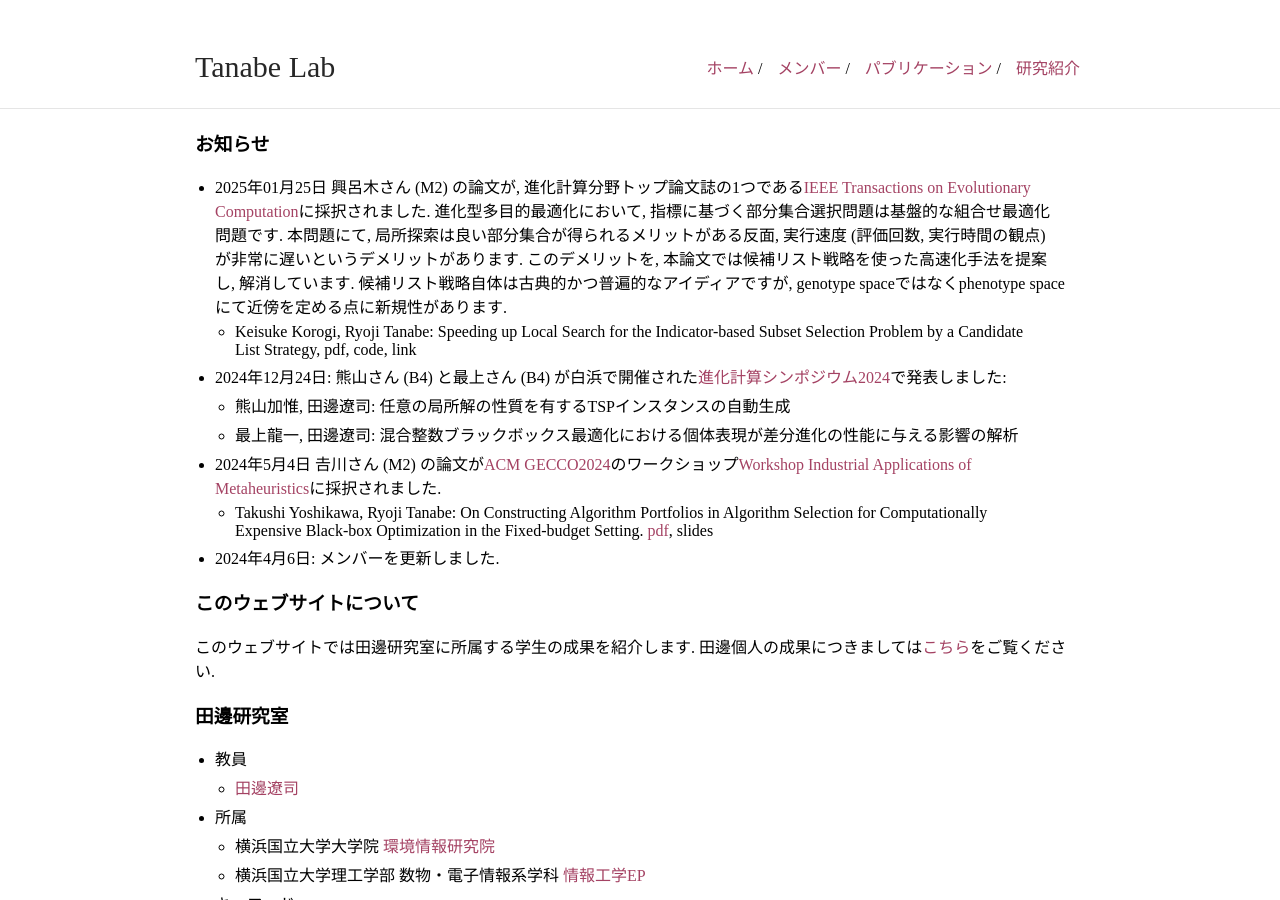
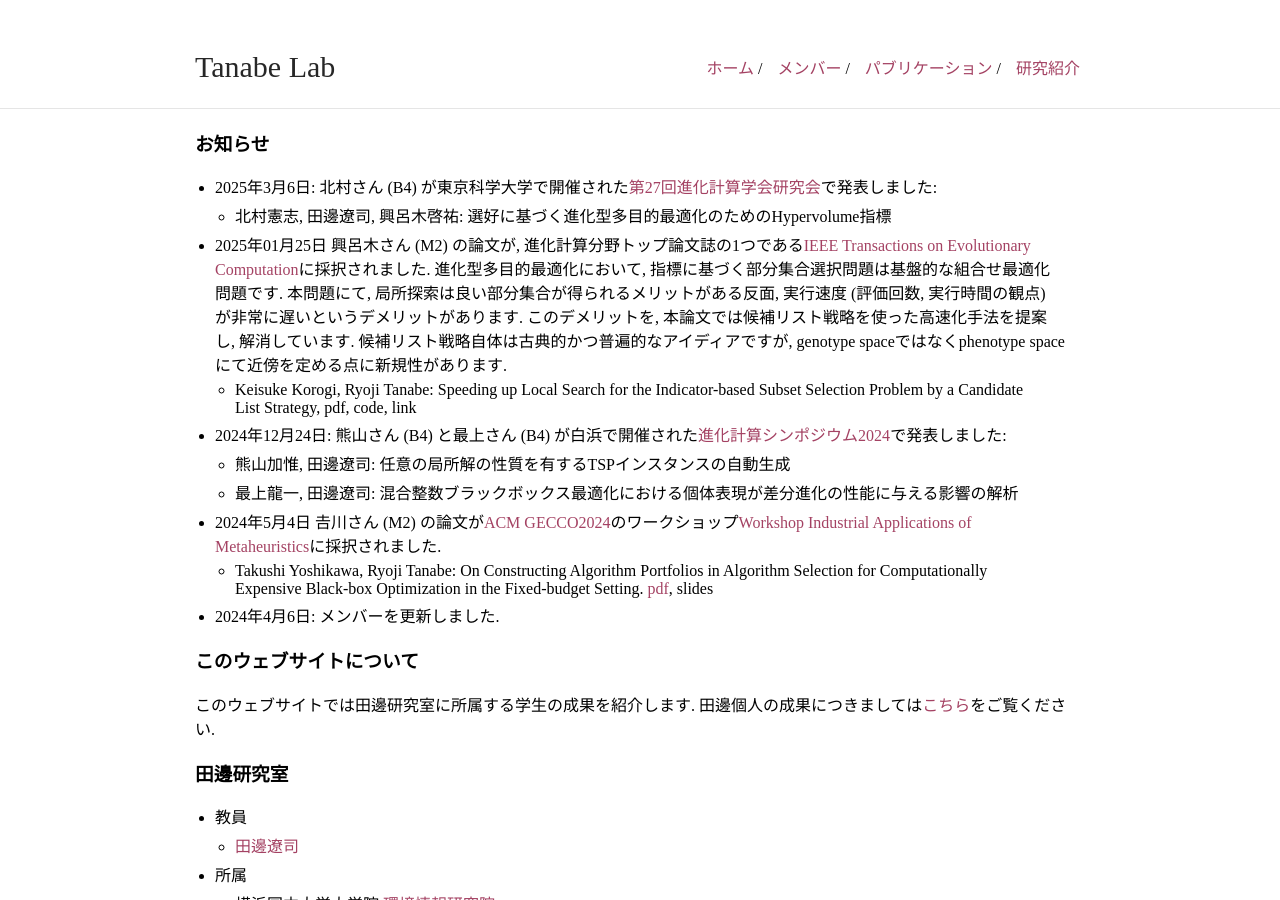
Before and after one commit to aopt-lab/aopt-lab.github.io, a Jekyll site: the page built from index.md, in a window 1280 px wide and 900 px high. Built offline with Jekyll 4.4.1, drawn with Linux system fonts in a browser that asks for light colours.

Commit message:
update news

```diff
--- a/index.md
+++ b/index.md
@@ -5,6 +5,8 @@ title: 田邊研究室
 
 ### お知らせ
 
+* 2025年3月6日: 北村さん (B4) が東京科学大学で開催された[第27回進化計算学会研究会](https://www.jpnsec.org/symposium202501.html)で発表しました:
+    * 北村憲志, 田邊遼司, 興呂木啓祐: 選好に基づく進化型多目的最適化のためのHypervolume指標
 * 2025年01月25日 興呂木さん (M2) の論文が, 進化計算分野トップ論文誌の1つである[IEEE Transactions on Evolutionary Computation](https://ieeexplore.ieee.org/xpl/RecentIssue.jsp?punumber=4235)に採択されました. 進化型多目的最適化において, 指標に基づく部分集合選択問題は基盤的な組合せ最適化問題です. 本問題にて, 局所探索は良い部分集合が得られるメリットがある反面, 実行速度 (評価回数, 実行時間の観点) が非常に遅いというデメリットがあります. このデメリットを, 本論文では候補リスト戦略を使った高速化手法を提案し, 解消しています. 候補リスト戦略自体は古典的かつ普遍的なアイディアですが, genotype spaceではなくphenotype spaceにて近傍を定める点に新規性があります.
     * Keisuke Korogi, Ryoji Tanabe: Speeding up Local Search for the Indicator-based Subset Selection Problem by a Candidate List Strategy, pdf, code, link
 * 2024年12月24日: 熊山さん (B4) と最上さん (B4) が白浜で開催された[進化計算シンポジウム2024](http://www.jpnsec.org/symposium202403.html)で発表しました:
```
Also changed, not shown: publication.md (+4 -0 lines).
